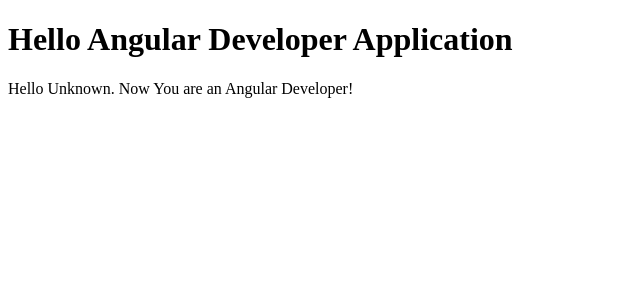
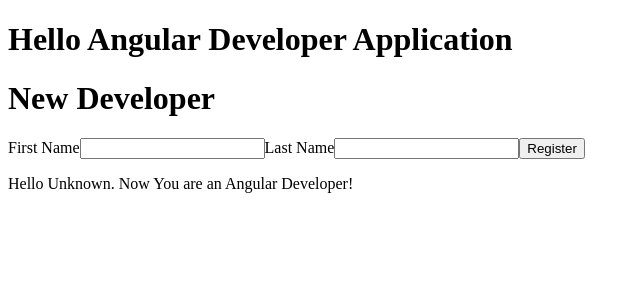
Before and after one commit to upc-pre-202302-si729-sw51/hello-angular-developer, an Angular app: page / in a window 1280 px wide. Shown: the top 300 px of the page, without its empty margins (0-640 px from the left). Built offline with nearby package versions, Linux system fonts and the light colour scheme.

Commit message:
feat(main): embedded register developer component.

```diff
--- a/src/app/app.component.html
+++ b/src/app/app.component.html
@@ -1,2 +1,3 @@
 <h1>{{ title }}</h1>
+<app-register-developer></app-register-developer>
 <app-welcome [firstName]="firstName" [lastName]="lastName"></app-welcome>
```
